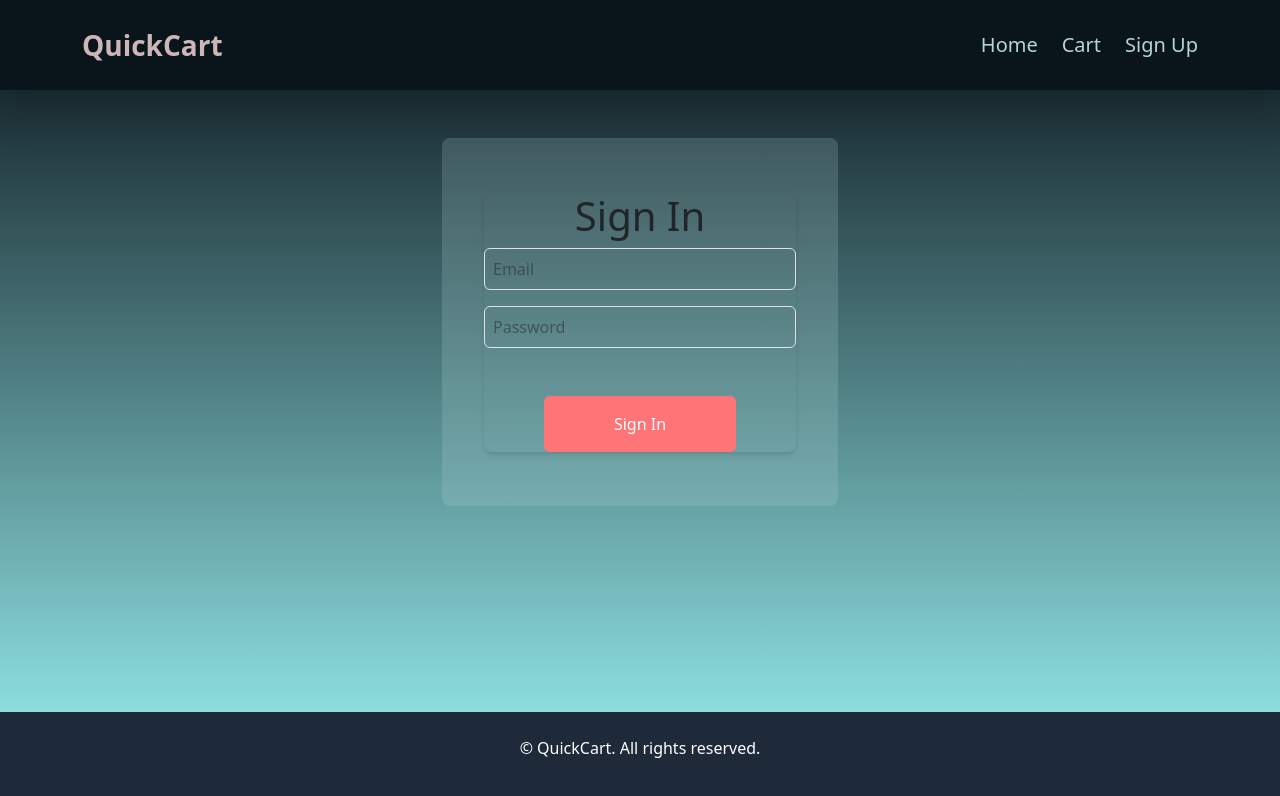
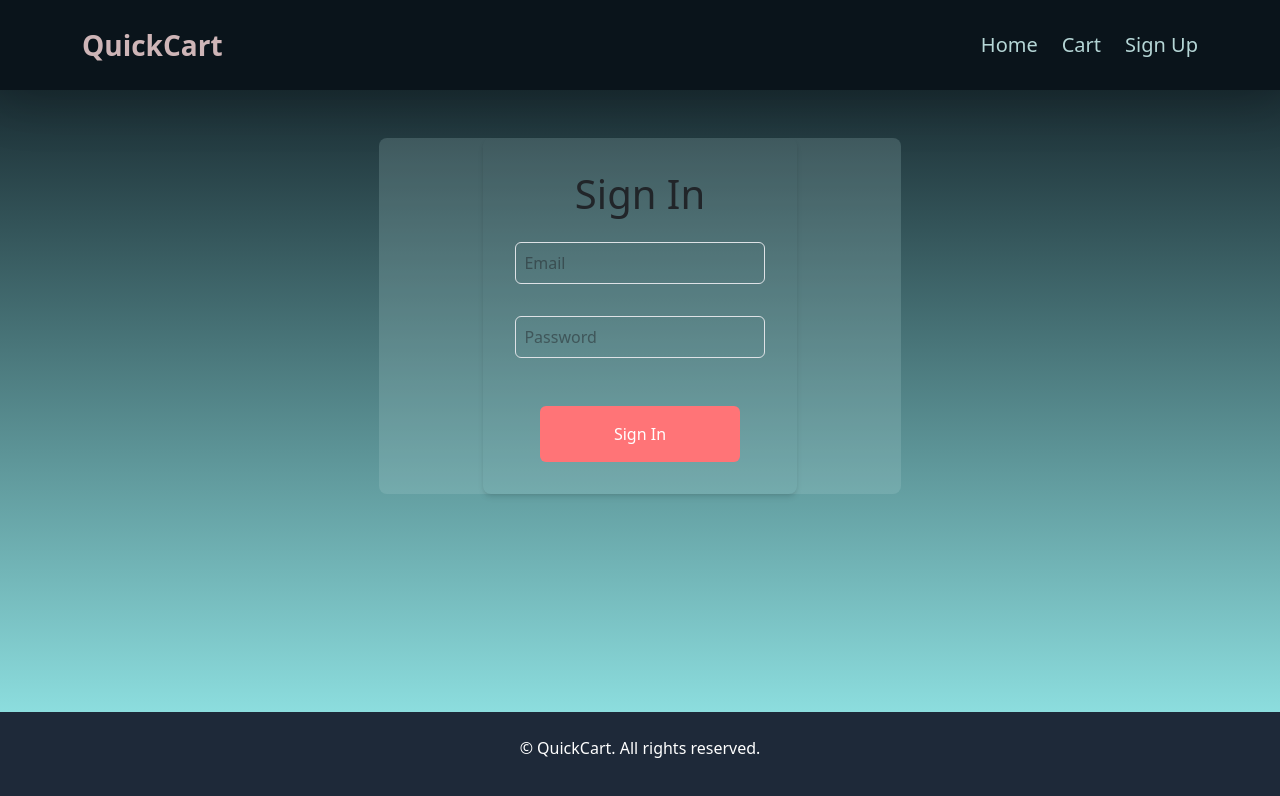
Before and after one commit to SuhanaJabin/ecommerce_task, a React (Vite) app: page /sign-in in a window 1280 px wide. Shown: the top 796 px of the page. Built offline with nearby package versions, Linux system fonts and the light colour scheme.

Commit message:
some additional stylings

```diff
--- a/src/components/Cart.jsx
+++ b/src/components/Cart.jsx
@@ -1,27 +1,28 @@
 import React from 'react';
 import { useDispatch, useSelector } from 'react-redux';
 import { removeFromCart, incrementQuantity, decrementQuantity } from '../features/cartSlice';
+import '../index.css';
 
 const Cart = () => {
   const dispatch = useDispatch();
   const cartItems = useSelector((state) => state.cart.items);
 
   return (
-    <div className="container mx-auto p-4">
+    <div className="container mx-auto cart-container">
       <h2 className="text-3xl font-bold mb-6 text-[#0A141B]">Your Cart</h2>
       {cartItems.length === 0 ? (
         <p className="text-center text-[#CEB5B7]">Your cart is empty.</p>
       ) : (
         <div className="space-y-4">
           {cartItems.map((item) => (
-            <div key={item.id} className="bg-[#B5D6D6] shadow-lg rounded-lg p-4 flex items-center">
+            <div key={item.id} className="bg-[#B5D6D6] shadow-lg rounded-lg p-4 flex items-center cart-item">
               <img src={item.thumbnail} alt={item.title} className="w-24 h-24 object-cover rounded-lg" />
               <div className="ml-4 flex-1">
                 <h3 className="text-xl font-semibold text-[#0A141B]">{item.title}</h3>
                 <p className="text-[#0A141B]">${item.price}</p>
                 <p className="text-[#0A141B]">Quantity: {item.quantity}</p>
               </div>
-              <div className="flex space-x-2">
+              <div className="flex space-x-2 cart-item-actions">
                 <button
                   onClick={() => dispatch(incrementQuantity(item))}
                   className="bg-[#FF7477] text-white py-1 px-3 rounded hover:bg-[#FF7477] hover:opacity-80"
--- a/src/components/FlashDeals.jsx
+++ b/src/components/FlashDeals.jsx
@@ -36,7 +36,7 @@ const FlashDeals = () => {
   };
 
   return (
-    <div className="max-w-4xl mx-auto bg-gradient-to-r from-[#0A141B] to-[#9CF6F6] p-6 sm:p-8 rounded-lg shadow-2xl my-8">
+    <div className="w-xl mx-auto bg-gradient-to-r from-[#0A141B] to-[#9CF6F6] p-6 sm:p-8 rounded-lg shadow-2xl my-8">
       <h2 className="text-2xl sm:text-3xl font-bold text-[#CEB5B7] mb-6 text-center">
         Flash Deals
       </h2>
--- a/src/index.css
+++ b/src/index.css
@@ -308,3 +308,89 @@ h1.featured-products {
     font-size: 1.25rem;
   }
 }
+
+
+.input-field {
+  margin-bottom: 1rem;
+  margin-top: 1em;
+
+}
+@media screen and (max-width: 640px) {
+  .sign-in-container {
+    width: 90%;
+    height: 85%;
+  }
+  .form-container {
+    margin-top: 1em;
+    width: 70%;
+    padding: 8px;
+    margin-bottom: 2em;
+  }
+  .input-field {
+    margin-bottom: 1rem;
+
+  }
+  .submit-button {
+    width: 80%;
+    padding: 2rem;
+  }
+}
+
+@media screen and (min-width: 640px) {
+  .sign-in-container {
+    width: 50%;
+    height: 75%;
+  }
+  .form-container {
+    width: 60%;
+    padding: 2rem;
+  }
+  .submit-button {
+    width: 80%;
+    padding: 1.5rem;
+  }
+}
+
+.cart-container {
+  margin-top: 2rem;
+
+}
+.cart-item{
+  padding: 4em;
+  margin-top: 2rem;
+}
+
+/* styles.css */
+
+@media screen and (max-width: 640px) {
+  .cart-container {
+    padding: 2rem;
+    display: flex;
+    flex-direction: column;
+    align-items: center;
+  }
+  .cart-item {
+    flex-direction: column;
+    align-items: center;
+    width: 100%;
+  }
+  .cart-item img {
+    margin-bottom: 1rem;
+  }
+  .cart-item-actions button {
+    width: 100%;
+    margin-bottom: 0.5rem;
+  }
+}
+
+@media screen and (min-width: 640px) {
+  .cart-container {
+    padding: 2rem;
+    display: flex;
+    flex-direction: column;
+    align-items: center;
+  }
+  .cart-item-actions button {
+    width: auto;
+  }
+}
--- a/src/pages/SignIn.jsx
+++ b/src/pages/SignIn.jsx
@@ -1,39 +1,38 @@
 import React, { useState } from 'react';
 
+import '../index.css';
 const SignIn = () => {
   const [email, setEmail] = useState('');
   const [password, setPassword] = useState('');
 
   const handleSubmit = (e) => {
     e.preventDefault();
-
   };
 
   return (
-    <div className="flex justify-center items-center mx-auto w-99 h-78 sm:h-92 bg-[#B5D6D6]/20 rounded-lg">
-      <div className="w-52 sm:w-78 p-10 bg-transparent shadow-md rounded-lg">
+    <div className="flex justify-center items-center mx-auto  w-3/4 h-screen bg-[#B5D6D6]/20 rounded-lg sign-in-container">
+      <div className="w-3/4 sm:w-78 p-10 bg-transparent shadow-md rounded-lg form-container">
         <h1 className="text-center text-3xl mb-10">Sign In</h1>
-        <form onSubmit={handleSubmit} className="flex flex-col  space-y-6">
+        <form onSubmit={handleSubmit} className="flex flex-col space-y-6">
           <input
             type="email"
             value={email}
             onChange={(e) => setEmail(e.target.value)}
             placeholder="Email"
-            className="p-2 mb-3 border border-gray-400 rounded w-full"
+            className="p-2 mb-3 border border-gray-400 rounded w-full input-field"
           />
           <input
             type="password"
             value={password}
             onChange={(e) => setPassword(e.target.value)}
             placeholder="Password"
-            className="p-2 border mb-5 border-gray-400 rounded w-full"
+            className="p-2 border mb-5 border-gray-400 rounded w-full input-field"
           />
-          <div className='flex justify-center text-center'>
-          <button type="submit" className="bg-[#FF7477] justify-center text-center text-white p-3 rounded w-48">
-            Sign In
-          </button>
+          <div className="flex justify-center text-center">
+            <button type="submit" className="bg-[#FF7477] justify-center text-center text-white p-3 rounded w-48 submit-button">
+              Sign In
+            </button>
           </div>
-
         </form>
       </div>
     </div>
```
